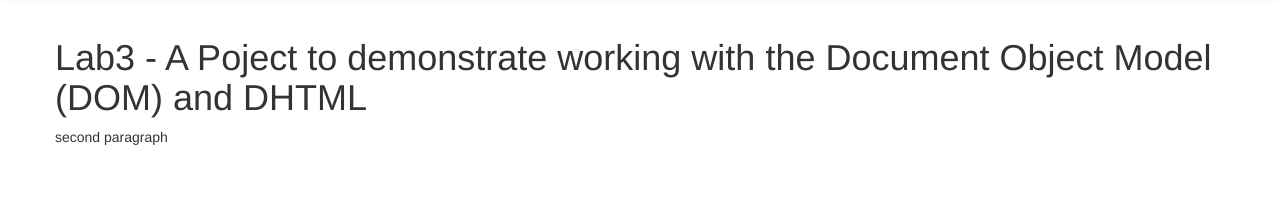
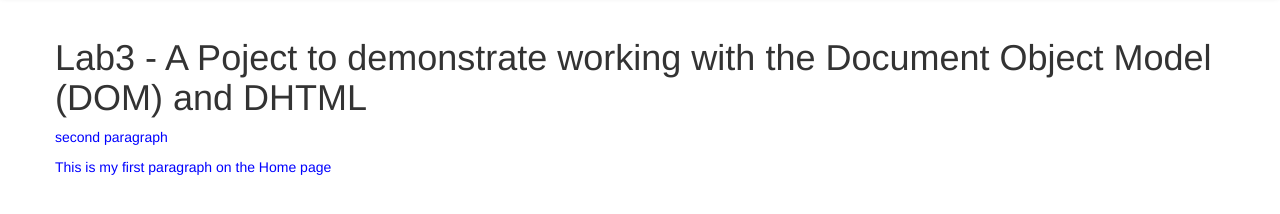
Before and after one commit to MeerZaheen/COMP125-Lesson6, a website: page index.html in a window 1280 px wide. Shown: the part 54-268 px from the top of the page. Drawn offline with Linux system fonts and the light colour scheme.

Commit message:
updated about page and jquery

```diff
--- a/Content/app.css
+++ b/Content/app.css
@@ -12,12 +12,17 @@
 // IIFE - Immediately Invoked Function Expression
 @import url(https://fonts.googleapis.com/css?family=Open+Sans:400,700);
 
-body{
+body {
     font-family: 'Open Sans', sans-serif;
 }
+
 
 .firstSentence {
     color: darkblue;
     font-weight: bold;
-    font-size: 1.1em;
+    font-size: 1.2em;
 }
+
+div.row p {
+    color: blue;
+}
--- a/Scripts/app.js
+++ b/Scripts/app.js
@@ -38,6 +38,7 @@
                 break;
         }
     }
+
     /**
      * This function injects some text into the first paragraph of a page based on it's
      * document.title property
@@ -46,12 +47,9 @@
      * @returns {void}
      */
     function InitialText() {
-        var parentElement = document.querySelector("div.row");
+        var paragraph = document.getElementsByTagName("p")[0];
 
-        var secondParagraph = document.createElement("p");
-        secondParagraph.textContent = "second paragraph";
-
-        parentElement.appendChild(secondParagraph);
+        paragraph.textContent = "This is my first paragraph on the " + document.title + " page";
     }
 
     /**
@@ -63,9 +61,16 @@
     function Home() {
         InitialText();
 
-        var firstPargraph = document.querySelectorAll("div.row p")[0];
+        var parentElement = document.querySelector("div.row");
 
-        firstPargraph.style.color = "red";
+        var firstParagraph = document.querySelector("div.row p");
+
+        var secondParagraph = document.createElement("p");
+        secondParagraph.textContent = "second paragraph";
+
+        parentElement.insertBefore(secondParagraph, firstParagraph);
+
+
     }
 
     /**
@@ -76,6 +81,31 @@
     */
     function About() {
         InitialText();
+
+
+        if (window.confirm("Are you sure you want to give away your sensitive information?")) {
+
+            console.log("InnerWidth:  " + window.innerWidth);
+            console.log("InnerHeight:  " + window.innerHeight);
+            console.log("OuterWidth:  " + window.outerWidth);
+            console.log("OuterHeight:  " + window.outerHeight);
+            console.log("Location: " + window.location);
+            console.log("Navigator appName: " + window.navigator.appName);
+            console.log("Navigator appCodeName: " + window.navigator.appCodeName);
+            console.log("Navigator appVersion: " + window.navigator.appVersion);
+
+            window.navigator.geolocation.getCurrentPosition(function (location) {
+                console.log("Latitude: " + location.coords.latitude);
+                console.log("Longitude: " + location.coords.longitude)
+            });
+
+            while ((yourname == null) || (yourname == "")) {
+                var yourname = window.prompt("Enter your name: ");
+                console.log("You typed: " + yourname);
+
+            }
+        }
+
     }
 
     /**
--- a/bower.json
+++ b/bower.json
@@ -11,7 +11,7 @@
     "**/.*",
     "node_modules",
     "bower_components",
-    "Scripts/lib"
+    "Scripts/lib",
     "test",
     "tests"
   ],
```
